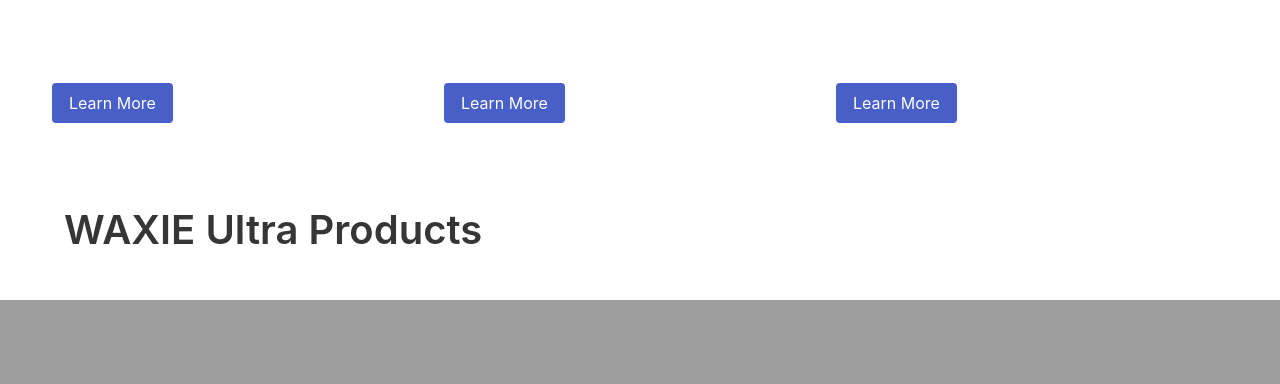
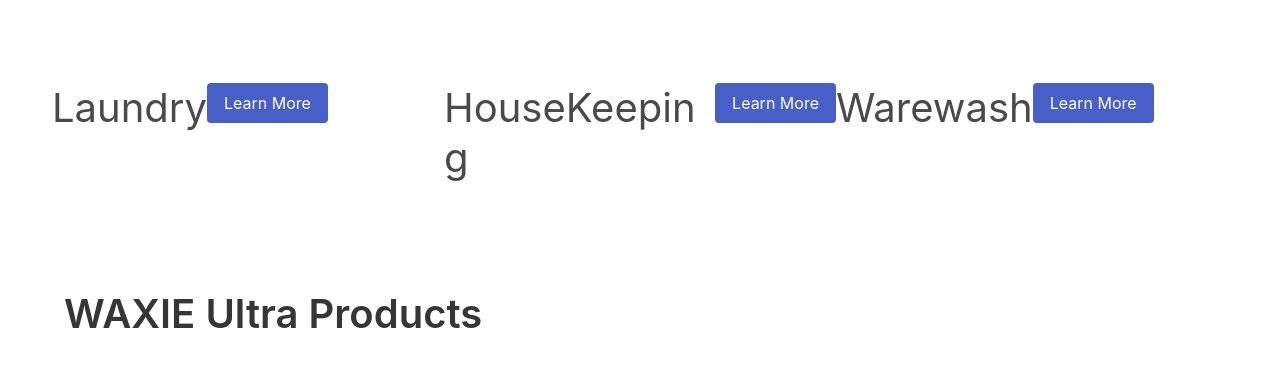
Before and after one commit to waxie-codes/wx-ultra, a Python web app: template templates/index.html in a window 1280 px wide. Shown: the part 1001-1385 px from the top of the page. Before the commit the page ends 1301 px from the top, so only its background shows below. Run offline with Jinja, Linux system fonts and the light colour scheme; the template is opened without the code that fills it, so the values that code supplies are empty; some libraries are stand-ins or nearby versions.

Commit message:
add labels for buttons

```diff
--- a/output/index.html
+++ b/output/index.html
@@ -46,14 +46,17 @@
   <div class="container">
     <div class="tile is-ancestor">
       <div class="tile is-4">
+        <h1 class="subtitle is-2">Laundry</h1>
          <a class="button is-link">Learn More</a>
        </div>
 
       <div class="tile is-4">
+        <h1 class="subtitle is-2">HouseKeeping</h1>
          <a class="button is-link">Learn More</a>
        </div>
 
       <div class="tile is-4">
+        <h1 class="subtitle is-2">Warewash</h1>
         <a class="button is-link">Learn More</a>
       </div>
      </div>
--- a/templates/index.html
+++ b/templates/index.html
@@ -11,14 +11,17 @@
   <div class="container">
     <div class="tile is-ancestor">
       <div class="tile is-4">
+        <h1 class="subtitle is-2">Laundry</h1>
          <a class="button is-link">Learn More</a>
        </div>
 
       <div class="tile is-4">
+        <h1 class="subtitle is-2">HouseKeeping</h1>
          <a class="button is-link">Learn More</a>
        </div>
 
       <div class="tile is-4">
+        <h1 class="subtitle is-2">Warewash</h1>
         <a class="button is-link">Learn More</a>
       </div>
      </div>
```
